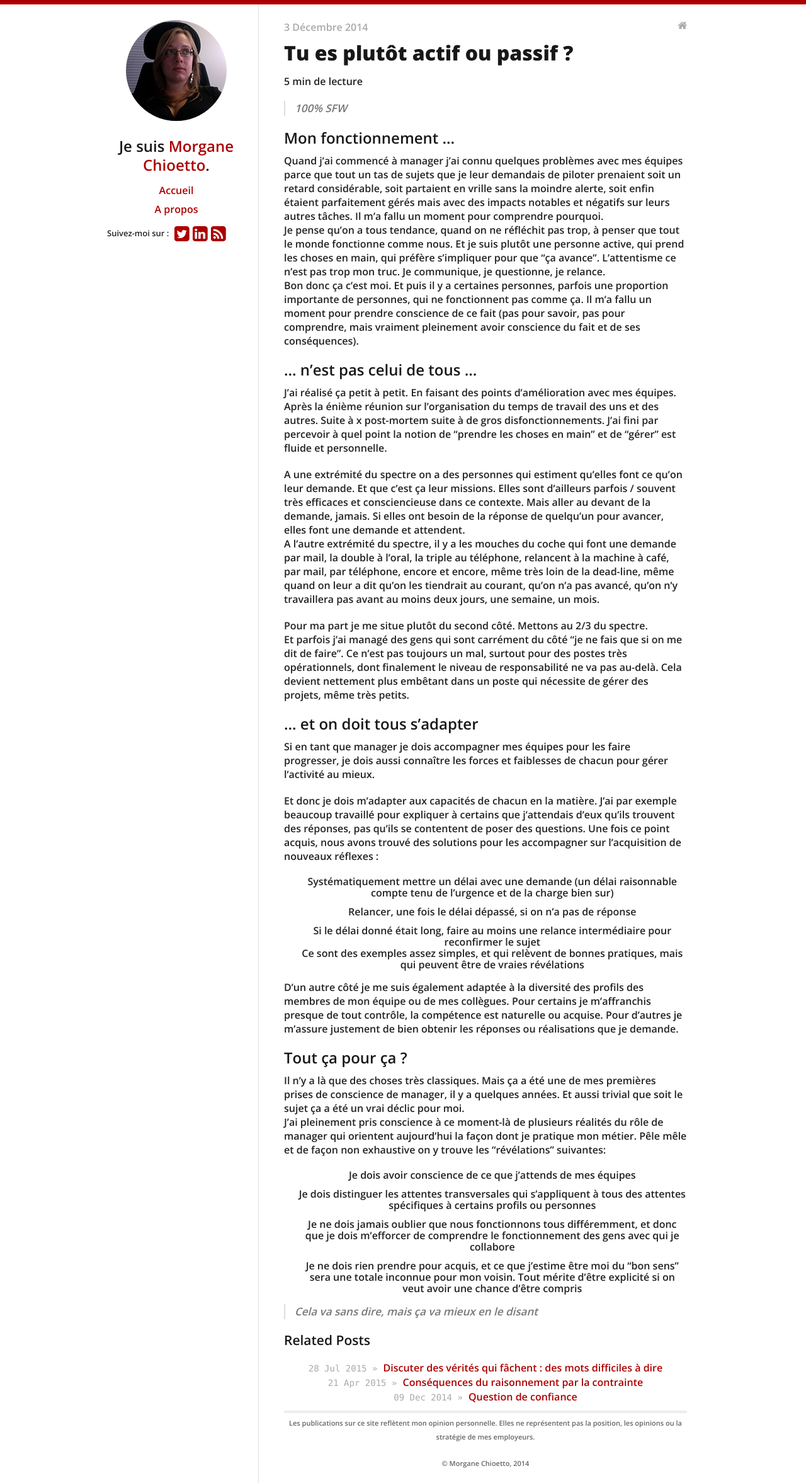
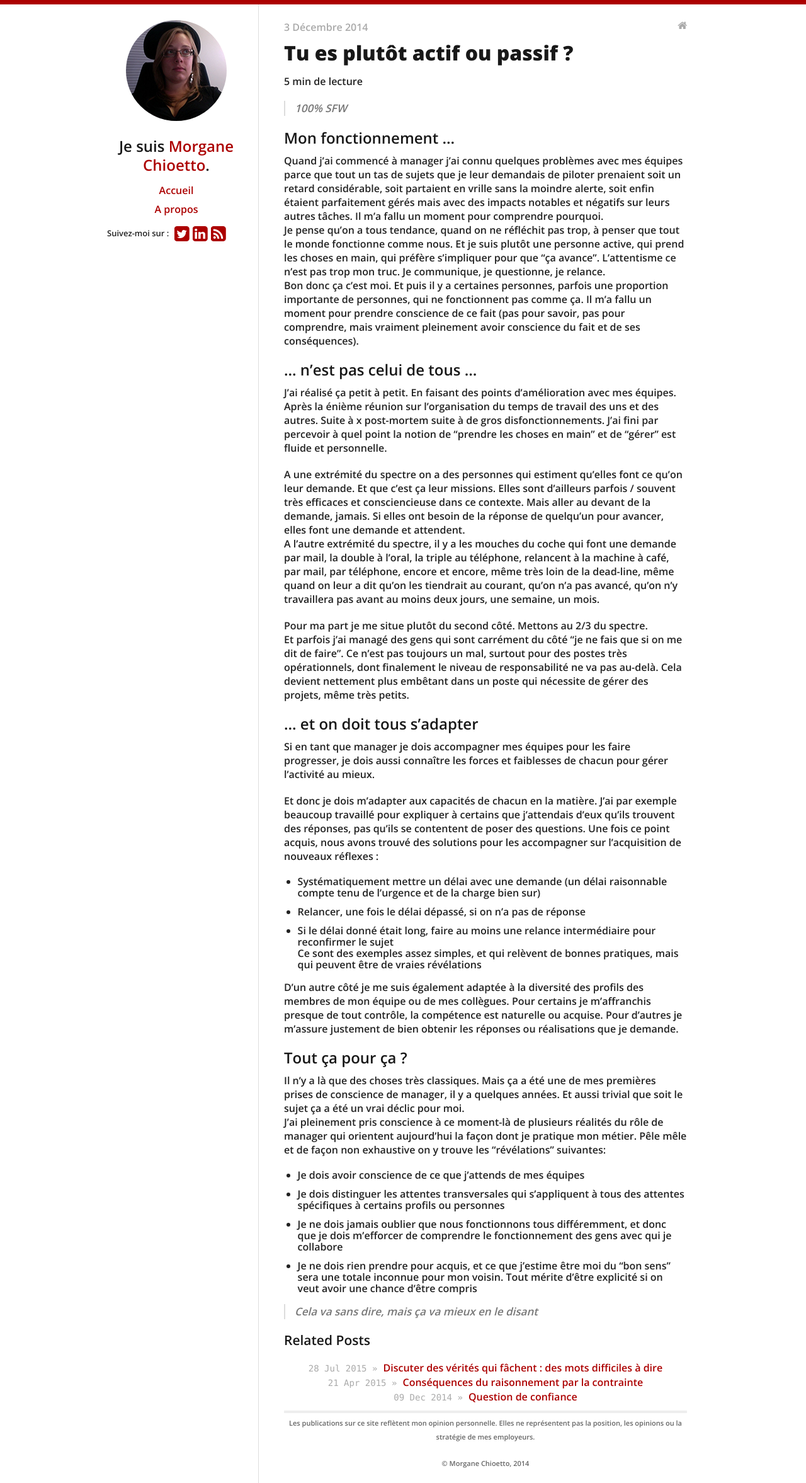
Before and after one commit to chipisan/blog, a Jekyll site: the page built from _posts/2014-12-03-actif-ou-passif.md, in a window 1280 px wide. Shown: the whole page at 63% size. Built offline with Jekyll 4.4.1, drawn with Linux system fonts in a browser that asks for light colours; nearby versions of some CDN libraries; Markdown is read by kramdown in place of the engine named in the settings.

Commit message:
[Article Full] Modification de l'affichage des listes à puces

```diff
--- a/_includes/sass/pages/_article-full.scss
+++ b/_includes/sass/pages/_article-full.scss
@@ -56,3 +56,9 @@ ul.posts span {
   padding-right: 5px;
   font-size:14px;
 }
+
+// Listes à l'intérieur des articles
+#post ul {
+  list-style-type: disc;
+  text-align: left;
+}
```
Also changed, not shown: _includes/css/screen.css (+1 -1 lines), _includes/sass/pages/_homepage.scss (line endings or trailing spaces).
